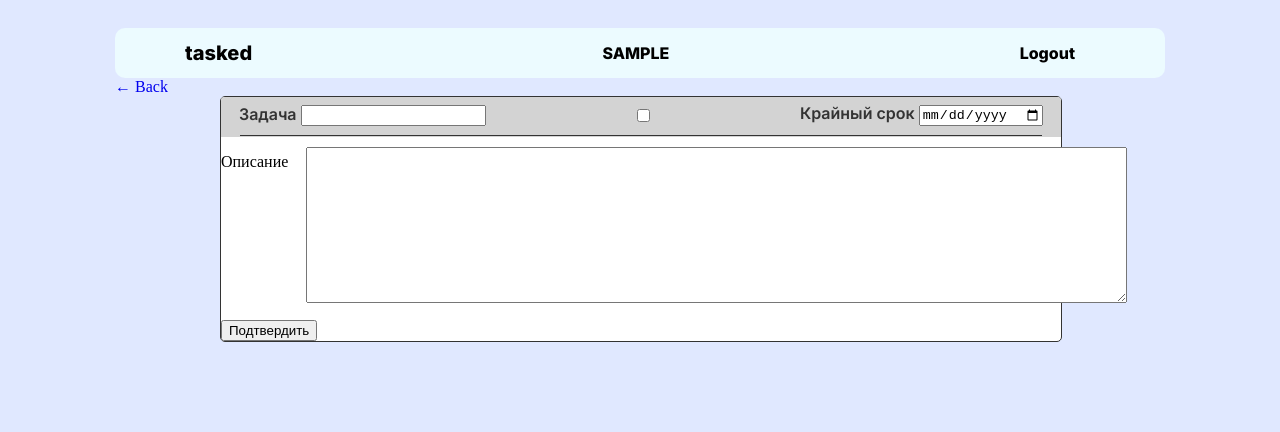
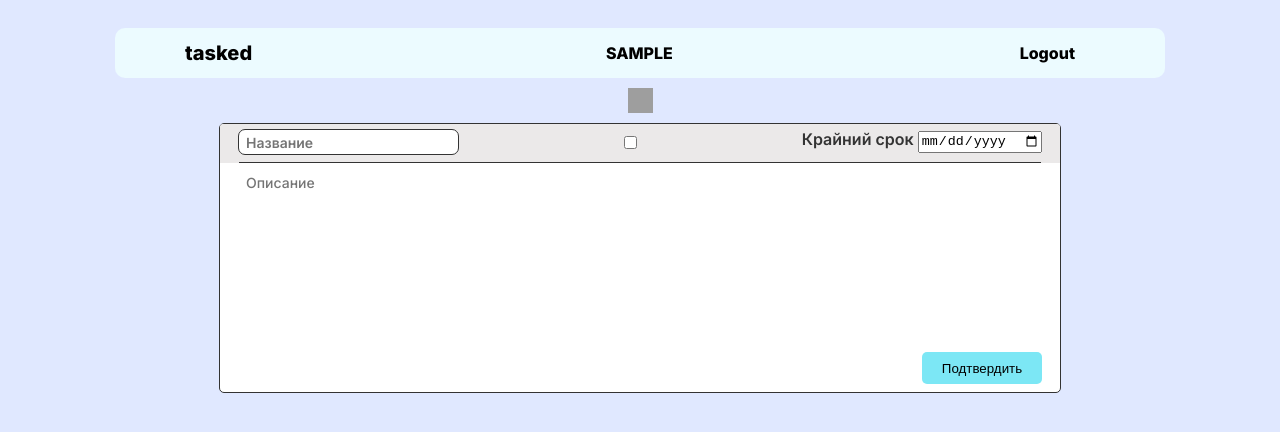
Before and after one commit to Artreko/Tasked, a Django app: page /task-create/ in a window 1280 px wide. Shown: the top 432 px of the page. Run offline with Django 4.2, Linux system fonts and the light colour scheme; the visitor is signed in with stand-in values (Sample User, id 1); grey boxes are pictures that could not be loaded.

Commit message:
customized detail tasks form, delete form

```diff
--- a/taskedapp/forms.py
+++ b/taskedapp/forms.py
@@ -25,18 +25,25 @@ class TaskForm(forms.ModelForm):
         fields = ['title', 'complete', 'deadline', 'description', ]
         localized_fields = '__all__'
         widgets = {
+            'title': forms.TextInput(
+                attrs={
+                'class': 'task-title',
+                'type': 'text',
+                'placeholder': 'Название',
+                }
+            ),
             'deadline': forms.DateInput( attrs={
                 'class': 'date-class',
-                'type': 'date'
+                'type': 'date',
             }),
             'description': forms.Textarea(attrs={
                 'class': 'task-description',
-                'rows': 10, 'cols': 100
+                'placeholder': 'Описание',
                 })
         }
         labels = {
             'title': 'Название',
             'completed': 'Завершено',
             'description': 'Описание',
-            'deadline': 'Крайный срок',
+            'deadline': 'Крайний срок',
         }
--- a/taskedapp/static/taskedapp/style.css
+++ b/taskedapp/static/taskedapp/style.css
@@ -114,6 +126,25 @@ a {
     background: url("/static/taskedapp/images/free-icon-font-cross-circle-3917211.svg");
 }
 
+.left_icon {
+    margin: auto;
+    margin-top: 10px;
+    margin-bottom: 10px;
+    width: 25px;
+    height: 25px;
+    background: url("/static/taskedapp/images/left_before.svg");
+}
+
+.left_icon:hover {
+    margin: auto;
+    margin-top: 10px;
+    margin-bottom: 10px;
+    width: 25px;
+    height: 25px;
+    background: url("/static/taskedapp/images/left_after.svg");
+}
+
+
 #username {
     font-size: 25px;
 
@@ -121,6 +152,65 @@ a {
     font-size: 20px;
     font-weight: 800;
     font-size: 16px;
+    margin-left: 7px;
+}
+
+.card-body {
+    /* display: flex;
+    flex-direction: column; */
+}
+
+.middle_card {
+    display: flex;
+    justify-content: space-between;
+    margin-top: 10px;
+}
+
+.task_unit_detail {
+    margin-left: auto;
+    margin-right:auto;
+    width: 80%;
+    background-color: #FFFFFF;
+    border-radius: 5px;
+    border: solid #333333 1px;
+    position: relative;
+}
+
+.button_block {
+    height: 40px;
+    display: flex;
+    justify-content: right;
+}
+
+.submit_button {
+    width: 120px;
+    height: 32px;
+
+    background: #7CE7F5;
+    border-radius: 5px;
+    border: none;
+    cursor: pointer;
+
+    margin-right: 18px;
+}
+
+.submit_button:hover {
+    background-color: #34e1f8;
+}
+
+.delete_button {
+    width: 80px;
+    height: 32px;
+    background: #7CE7F5;
+    border-radius: 5px;
+    border: none;
+    cursor: pointer;
+
+    margin-right: 18px;
+}
+
+.delete_button:hover {
+    background-color: #34e1f8;
 }
 
 .task_unit {
@@ -134,7 +224,7 @@ a {
 
 .task_header {
     width: 100%;
-    height: 35px;
+    height: 34px;
 
     display: flex;
     justify-content: space-between;
@@ -145,7 +235,7 @@ a {
     position: relative;
     border-top-right-radius: 3px;
     border-top-left-radius: 3px;
-    background-color: lightgrey;
+    background-color: rgb(235, 233, 233);
 }
 
 .task_header::after {
@@ -164,9 +254,31 @@ a {
     font-family: 'Inter';
     font-style: normal;
     font-weight: 600;
-    font-size: 16px;
+    font-size: 18px;
+    height: 22px;
 
     color: #333333;
+    border-radius: 7px;
+    padding-left: 7px;
+}
+
+.task-title {
+    margin-left: 18px;
+
+    font-family: 'Inter';
+    font-style: normal;
+    font-weight: 600;
+    font-size: 14px;
+    height: 22px;
+
+    color: #333333;
+    border-radius: 7px;
+    padding-left: 7px;
+    border: solid 1px #333333;
+}
+
+.task_title::after {
+    border: none;
 }
 
 .task_date {
@@ -193,9 +305,34 @@ a {
 
     margin-top: 10px;
     margin-left: 18px;
+
+    padding-left: 7px;
     width: 91%;
     min-height: 80px;
     word-wrap: break-word;
+}
+
+.task-description {
+    font-family: 'Inter';
+    font-style: normal;
+    font-weight: 500;
+    font-size: 14px;
+
+    min-height: 120px;
+    width: 94.7%;
+    word-wrap:break-word;
+    margin-top: 5px;
+    margin-left: 18px;
+    padding-top: 5px;
+    padding-left: 7px;
+    resize: none;
+    border: 1px solid #fff;
+    outline: none;
+    margin-bottom: 5px;
+}
+.task-description:focus {
+    border: 1px solid #333333;
+    border-radius: 7px;
 }
 
 .task_ops {
--- a/taskedapp/templates/taskedapp/task_form.html
+++ b/taskedapp/templates/taskedapp/task_form.html
@@ -1,24 +1,27 @@
 {% extends 'taskedapp/main.html' %}
 {% block content %}
 {% load static %}
-<a href="{% url 'tasks' %}">&#8592; Back</a>
 
 <div class="card-body">
+        <a href="{% url 'tasks' %}">
+            <div class="left_icon"></div>
+        </a>
+        <div class="task_unit_detail">
             <form method="POST" action="">
                 {% csrf_token %}
-        <div class="task_unit">
                 <div class="task_header">
-                <h2 class="task_title">Задача {{form.title}}</h2>
+                    <h2>{{form.title}}</h2>
                     <h2 class="task_check">{{form.complete}}</h2>
                     <h2 class="task_date">{{form.deadline.label}} {{form.deadline}}</h2>
                 </div>
                 <div class="task_unit_main">
-                <p>{{form.description.label}}</p>
-                <p class="task_description">{{form.description}}</p>
+                    {{form.description}}
                 </div>
-            <input class="button" type="submit" value="Подтвердить">
+                <div class="button_block">
+                    <input class="submit_button" type="submit" value="Подтвердить">
                 </div>
             </form>
         </div>
+</div>
 
 {% endblock content %}
```
Also changed, not shown: other parts of taskedapp/static/taskedapp/style.css (+18 -5 lines), taskedapp/templates/taskedapp/task_confirm_delete.html (+22 -6 lines), taskedapp/templates/taskedapp/task_list.html (+3 -5 lines). Lines whose indentation alone changed are shown as unchanged.
